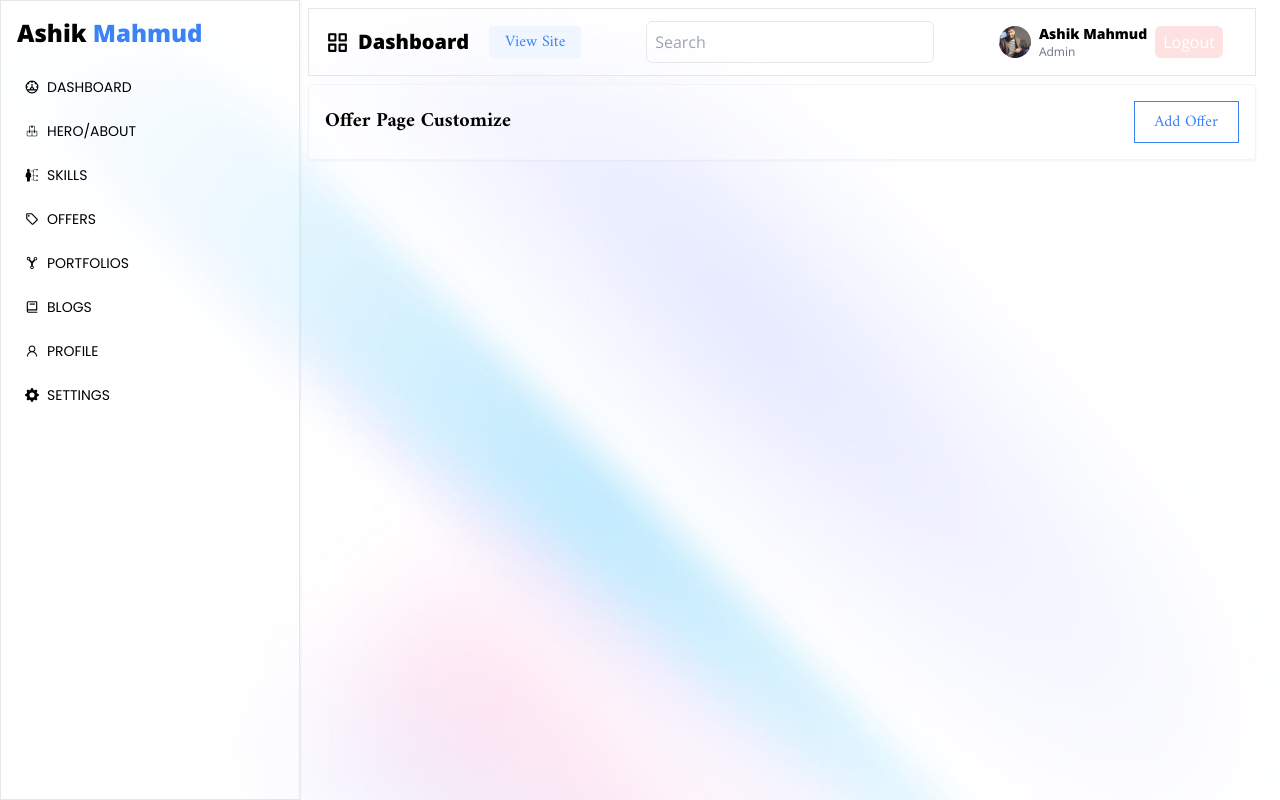
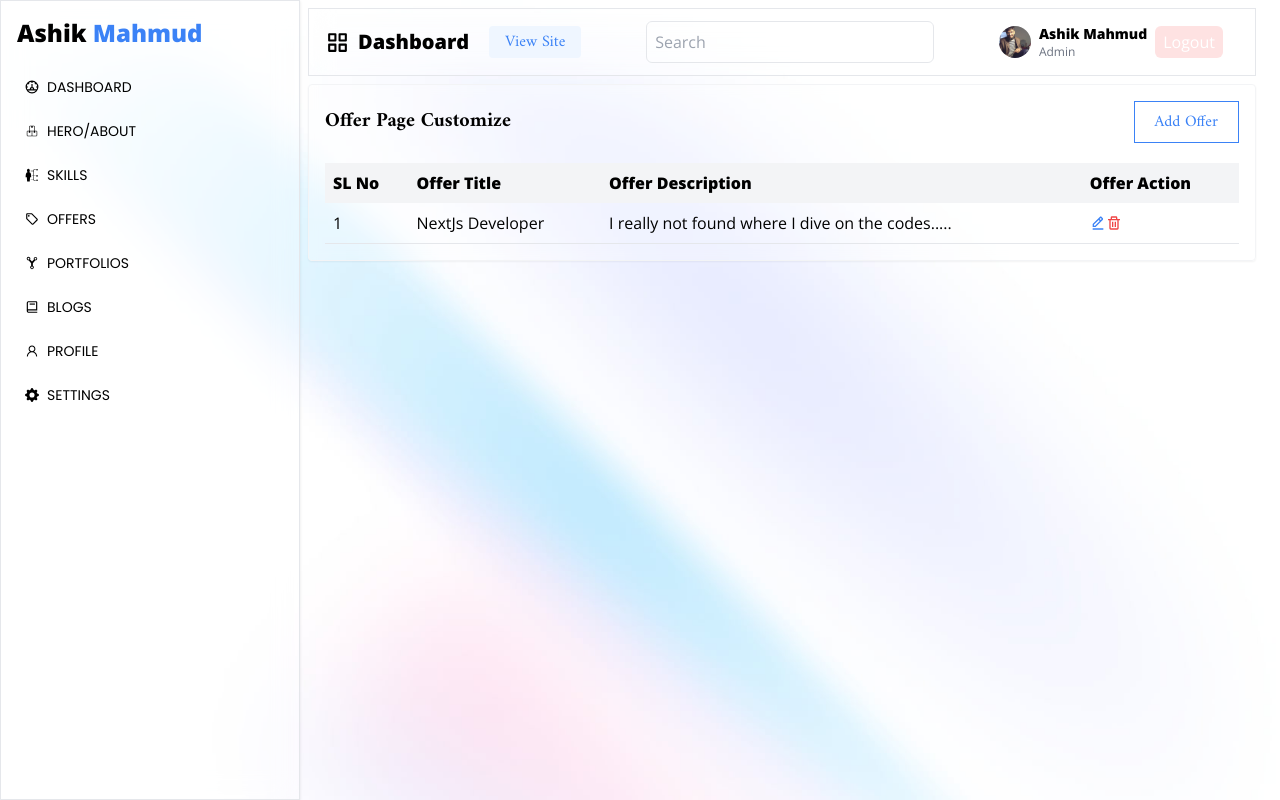
Before and after one commit to Ashik-Mahmud/nextjs-offical-portfolio, a Next.js app: page /dashboard/offers in a window 1280 px wide. Built offline with nearby package versions, Linux system fonts and the light colour scheme.

Commit message:
yah design finshied of dashboard offers managemen

```diff
--- a/pages/dashboard/offers/index.tsx
+++ b/pages/dashboard/offers/index.tsx
@@ -1,6 +1,7 @@
 import DashboardLayout from "@/components/layouts/DashboardLayout";
 import Link from "next/link";
 import React from "react";
+import { BiEditAlt, BiTrash } from "react-icons/bi";
 
 type Props = {};
 
@@ -16,6 +17,38 @@ const OffersPage = (props: Props) => {
           Add Offer
         </Link>
       </div>
+
+      <div className="overflow-x-auto mt-5">
+        <table className="table w-full text-left">
+          <thead className="p-3 bg-gray-100">
+            <tr className="p-2">
+              <th className="p-2">SL No</th>
+              <th className="p-2">Offer Title</th>
+              <th className="p-2">Offer Description</th>
+              <th className="p-2">Offer Action</th>
+            </tr>
+          </thead>
+          <tbody>
+            <tr className=" border-b">
+              <td className="p-2">1</td>
+              <td className="p-2">NextJs Developer</td>
+              <td className="p-2">
+                I really not found where I dive on the codes.....
+              </td>
+              <td className="p-2">
+                <div className="flex items-center">
+                  <button className="text-blue-500">
+                    <BiEditAlt />
+                  </button>
+                  <button className="text-red-500">
+                    <BiTrash />
+                  </button>
+                </div>
+              </td>
+            </tr>
+          </tbody>
+        </table>
+      </div>
     </div>
   );
 };
```
